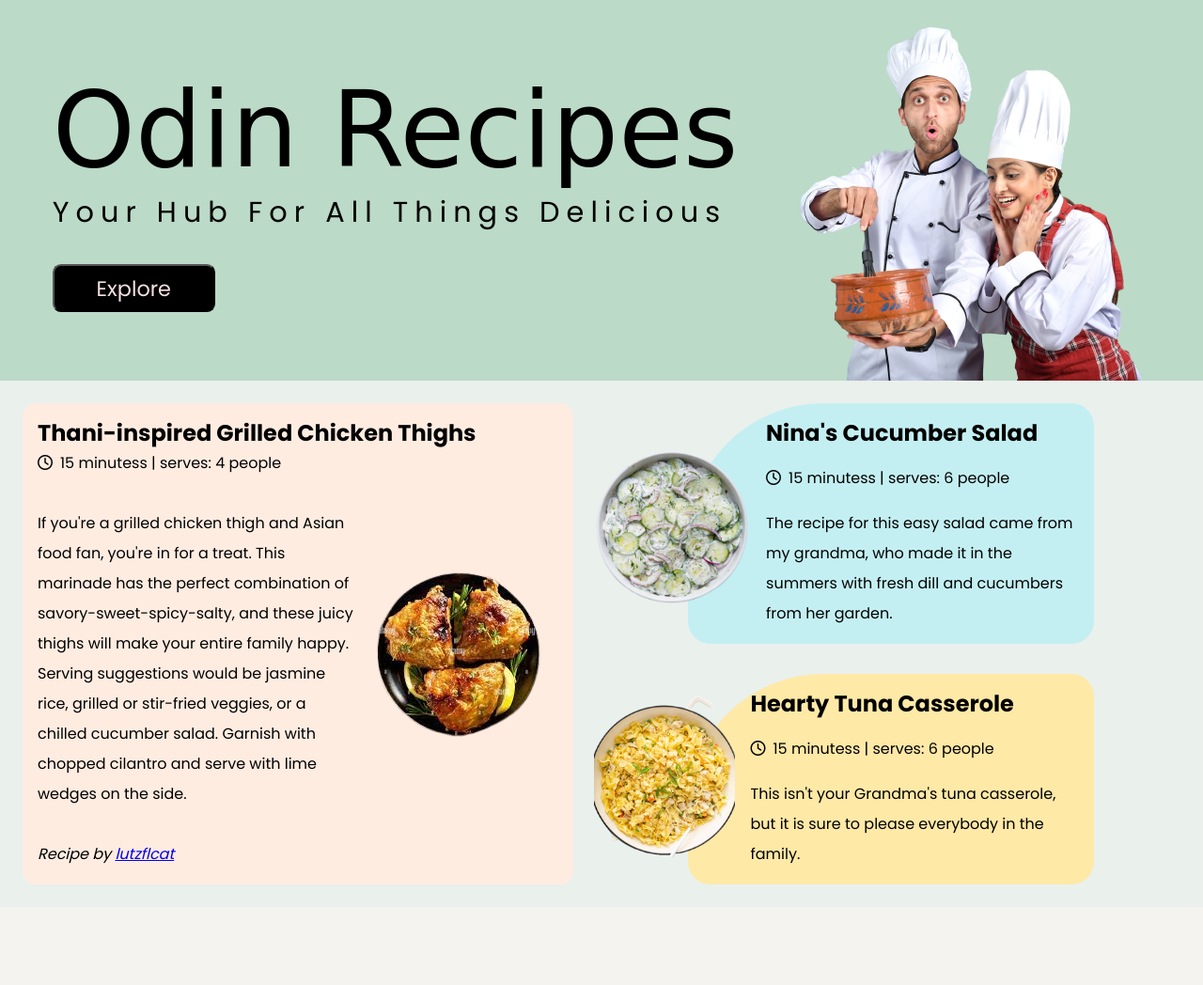
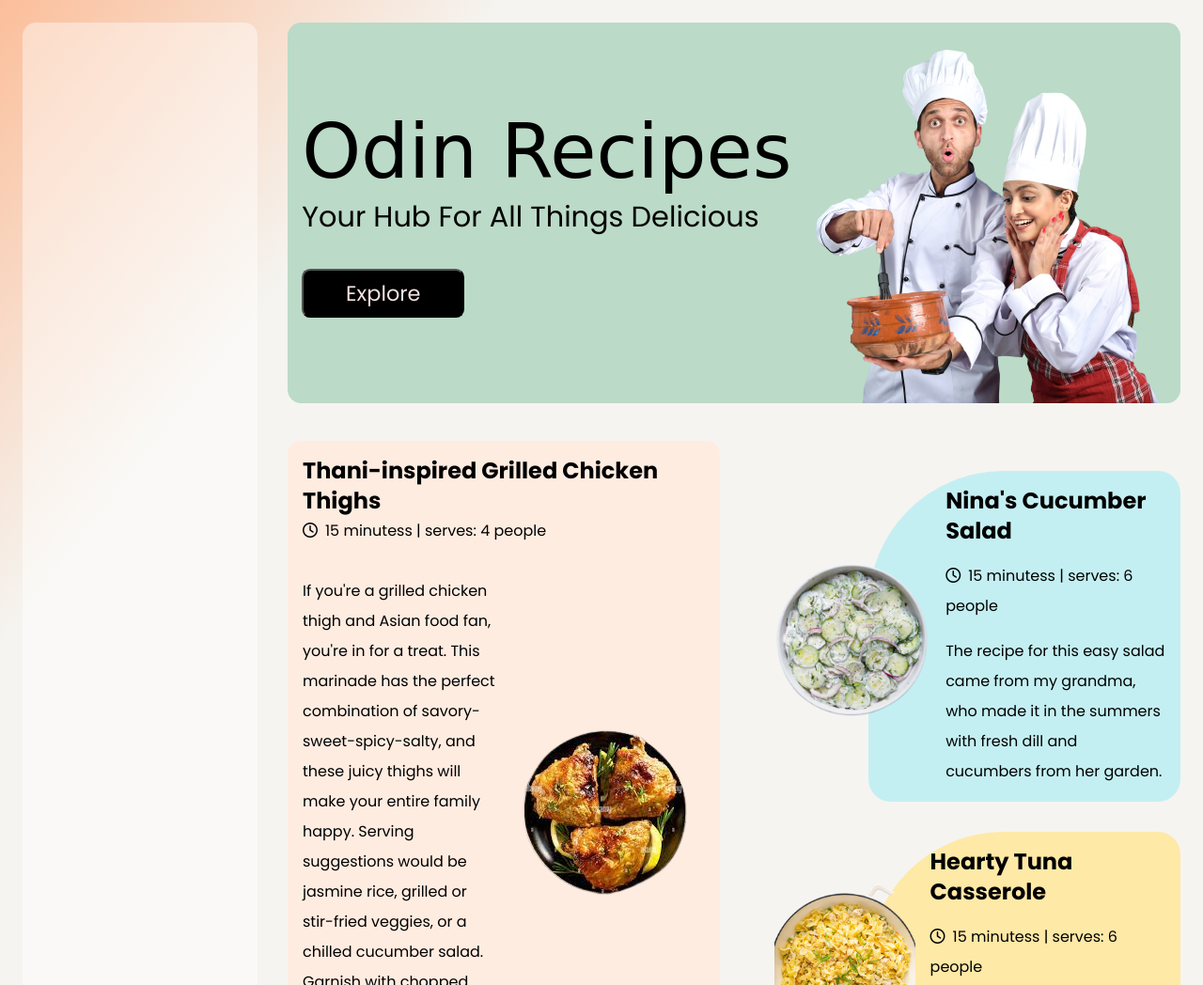
Before and after one commit to Nasir-os/odin-recipes, a plain HTML site: page index.html in a window 1280 px wide. Shown: the top 1048 px of the page at 94% size. Before the commit the page ends 965 px from the top, so only its background shows below. Drawn offline with Linux system fonts and the light colour scheme; a web font is replaced by a local one.

Commit message:
add sidebar section

```diff
--- a/index.html
+++ b/index.html
@@ -25,6 +25,9 @@
     <title>Odin-recipes</title>
   </head>
   <body>
+    <section class="sidebar-section">
+
+    </section>
     <section class="hero-section">
       <div class="hero-text-container">
         <div class="text">
--- a/style.css
+++ b/style.css
@@ -4,7 +4,17 @@
   font-family: "Poppins", sans-serif;
 }
 body {
-  background-color: #f5f3f0;
+  background: linear-gradient(128deg, rgba(249, 148, 89, 0.605) 0%, rgba(245,244,240,1) 24%);
+  padding: 1.5em;
+  display: grid;
+  grid-template-columns: 250px 5fr;
+  column-gap: 2em;
+}
+.sidebar-section {
+  background-color: #ffffff69;
+  grid-column: 1;
+  grid-row: span 2;
+  border-radius: 0.9em;
 }
 
 .hero-section {
@@ -12,6 +22,9 @@ body {
   display: flex;
   justify-content: space-evenly;
   align-items: center;
+  border-radius: 0.9em;
+  grid-column: 2;
+
 }
 .hero-text-container {
   display: flex;
@@ -23,13 +36,12 @@ body {
 }
 .hero-section h1 {
   font-family: "Rampart One", cursive;
-  font-size: 7rem;
+  font-size: 5rem;
   font-weight: 500;
 }
 .hero-section h3 {
   font-size: 1.9rem;
   font-weight: 100;
-  letter-spacing:7px;
 }
 .hero-section button {
   padding: 0.3em 2em;
@@ -41,17 +53,17 @@ body {
   cursor: pointer;
 }
 .feature-section {
-  background-color: #e6efeaab;
-  padding: 1.5em;
+  grid-column: 2;
+  padding-top: 2.5em;
   display: grid;
-  grid-template-columns: repeat(2,1fr);
+  grid-template-columns: repeat(2, 1fr);
   line-height: 2em;
 }
-.container{
+.container {
   display: flex;
   flex-direction: column;
-  justify-content: flex-end;
-  align-items: center;
+  align-items: flex-end;
+  justify-content: center;
   gap: 2em;
 }
 .first-feature-cont {
@@ -63,7 +75,9 @@ body {
   cursor: pointer;
 }
 
-.first-feature-cont:hover, .second-feature-cont:hover, .third-feature-cont:hover {
+.first-feature-cont:hover,
+.second-feature-cont:hover,
+.third-feature-cont:hover {
   box-shadow: 1px 1px 8px 2px black;
 }
 span {
@@ -75,7 +89,8 @@ span {
   align-items: center;
 }
 
-.third-content-box,.second-content-box {
+.third-content-box,
+.second-content-box {
   display: flex;
   flex-direction: column;
   gap: 1em;
@@ -88,7 +103,8 @@ span {
 .third-feature-cont {
   background-color: #ffe9a7;
 }
-.third-feature-cont,.second-feature-cont{
+.third-feature-cont,
+.second-feature-cont {
   display: flex;
   justify-content: center;
   align-items: center;
@@ -96,14 +112,12 @@ span {
   border-top-left-radius: 9em;
   cursor: pointer;
   width: 70%;
-  place-self: center;
 }
 
 .cucumbersalad-img {
   height: 250px;
   width: 250px;
   margin-left: -100px;
-
 }
 .tunacasserole-img {
   height: 200px;
```
